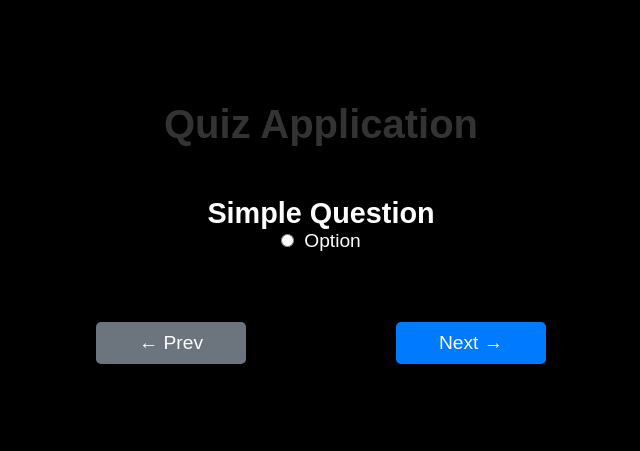
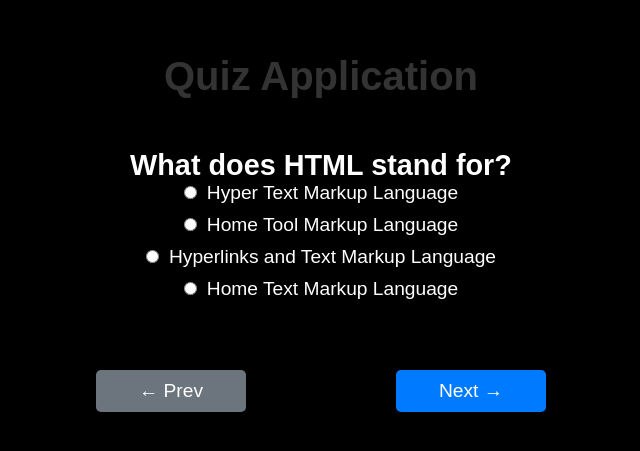
Before and after one commit to sudhanshu1919/Quiz_Application, a React (Create React App) app: page /quiz in a window 1280 px wide. Shown: the part 187-638 px from the top of the page, without its empty margins (319-959 px from the left). Built offline with nearby package versions, Linux system fonts and the light colour scheme.

Commit message:
Resolved merge conflicts

```diff
--- /dev/null
+++ b/src/Database/data.js
@@ -0,0 +1,157 @@
+export default [
+  {
+    id: 1,
+    question: "What does HTML stand for?",
+    options: [
+      "Hyper Text Markup Language",
+      "Home Tool Markup Language",
+      "Hyperlinks and Text Markup Language",
+      "Home Text Markup Language",
+    ],
+  },
+  {
+    id: 2,
+    question: "Which HTML tag is used to define the largest heading?",
+    options: ["<heading>", "<h1>", "<head>", "<h6>"],
+  },
+  {
+    id: 3,
+    question: "How do you write a comment in HTML?",
+    options: [
+      "<!-- This is a comment -->",
+      "// This is a comment",
+      "/* This is a comment */",
+      "# This is a comment",
+    ],
+  },
+  {
+    id: 4,
+    question:
+      "Which attribute is used to specify the source of an image in HTML?",
+    options: ["src", "alt", "href", "link"],
+  },
+  {
+    id: 5,
+    question: "Where is the page title set in an HTML document?",
+    options: ["<header>", "<title>", "<head>", "<meta>"],
+  },
+  {
+    id: 6,
+    question: "Which tag is used to create a table row in HTML?",
+    options: ["<tr>", "<td>", "<th>", "<table>"],
+  },
+  {
+    id: 7,
+    question: "What is the correct HTML for creating an unordered list?",
+    options: ["<ul>", "<ol>", "<li>", "<list>"],
+  },
+  {
+    id: 8,
+    question: "What does the <div> element represent in HTML?",
+    options: [
+      "A block-level container",
+      "A line break",
+      "An inline element",
+      "A paragraph",
+    ],
+  },
+  {
+    id: 9,
+    question: "How do you assign a class to an HTML element?",
+    options: [
+      'class="classname"',
+      "class:classname",
+      'classname="class"',
+      "class=classname",
+    ],
+  },
+  {
+    id: 10,
+    question: "What is the purpose of the id attribute in HTML?",
+    options: [
+      "To uniquely identify an element",
+      "To define an element’s class",
+      "To create a hyperlink",
+      "To specify a style",
+    ],
+  },
+  {
+    id: 11,
+    question: "Which of the following is a block-level element?",
+    options: ["<span>", "<div>", "<img>", "<a>"],
+  },
+  {
+    id: 12,
+    question:
+      "Which attribute in the <a> tag is used to specify the URL of the page the link goes to?",
+    options: ["href", "src", "link", "url"],
+  },
+  {
+    id: 13,
+    question: "What does CSS stand for?",
+    options: [
+      "Creative Style Sheets",
+      "Cascading Style Sheets",
+      "Computer Style Sheets",
+      "Colorful Style Sheets",
+    ],
+  },
+  {
+    id: 14,
+    question: "How do you set a background color in CSS?",
+    options: [
+      "background-color: red;",
+      "color: red;",
+      "bg-color: red;",
+      "set-color: red;",
+    ],
+  },
+  {
+    id: 15,
+    question: "What is the purpose of the padding property in CSS?",
+    options: [
+      "To add space within an element's border",
+      "To add space outside an element's border",
+      "To set the background color",
+      "To define the border width",
+    ],
+  },
+  {
+    id: 16,
+    question:
+      "Which property is used to create space around elements, outside of any defined borders?",
+    options: ["padding", "margin", "border", "spacing"],
+  },
+  {
+    id: 17,
+    question: "How do you set the width of an element in CSS?",
+    options: [
+      "width: 100px;",
+      "size: 100px;",
+      "height: 100px;",
+      "set-width: 100px;",
+    ],
+  },
+  {
+    id: 18,
+    question:
+      "Which of the following values for the display property will make an element invisible but still take up space in the layout?",
+    options: ["none", "hidden", "block", "inline"],
+  },
+  {
+    id: 19,
+    question: "How do you set a background color for a web page?",
+    options: [
+      "body { background-color: #ffffff; }",
+      "body { color: #ffffff; }",
+      "background: #ffffff;",
+      "color: #ffffff;",
+    ],
+  },
+  {
+    id: 20,
+    question:
+      "Which CSS property is used to control the position of an element?",
+    options: ["position", "top", "float", "align"],
+  },
+];
--- a/src/components/Main.jsx
+++ b/src/components/Main.jsx
@@ -7,6 +7,11 @@ function Main() {
     <>
       <div className="container">
         <h1 className="title text-light">Quiz Application</h1>
+        {/* <p>
+          Welcome to the Web Designing exam. This exam covers fundamental
+          concepts of HTML and CSS. Please read each question carefully and
+          select the best answer. You have 40 minutes to complete this exam.
+        </p> */}
         <div className="All_info">
           <ol>
             <li>
--- a/src/components/Questions.jsx
+++ b/src/components/Questions.jsx
@@ -1,27 +1,41 @@
-import React, { useState } from "react";
+import React, { useEffect, useState } from "react";
 import "../styles/Main.css";
+
+import data from "../Database/data";
+
 function Questions() {
   const [checked, setChecked] = useState();
-  function onSlect() {
+
+  const question = data[0];
+
+  useEffect(() => {
+    console.log(data);
+  }, []); // Added empty dependency array to prevent infinite loop
+
+  function onSelect() {
     console.log("Checked onChange Event..!");
   }
+
   return (
     <>
       <div className="questions">
-        <h2 className="text-light">Simple Question</h2>
-        <ul>
-          <li>
+        <h2 className="text-light">{question.question}</h2>
+
+        <ul key={question.id}>
+          {question.options.map((q, i) => (
+            <li key={i}>
               <input
                 type="radio"
                 value={true}
                 name="options"
-              id="q1-option"
-              onChange={onSlect}
+                id={`q${i}-options`}
+                onChange={onSelect}
               />
-            <label className="text-primary" htmlFor="q1-option">
-              Option
+              <label className="text-primary" htmlFor={`q${i}-options`}>
+                {q}
               </label>
             </li>
+          ))}
         </ul>
       </div>
     </>
--- a/src/components/Quiz.jsx
+++ b/src/components/Quiz.jsx
@@ -18,6 +18,7 @@ function Quiz() {
         <h1 className="title text-light">Quiz Application</h1>
 
         {/* Display Questions */}
+
         <Questions />
 
         <div className="grid">
```
Also changed, not shown: 1 other file (tests, documents, lock files or other folders). Lines whose indentation alone changed are shown as unchanged.
